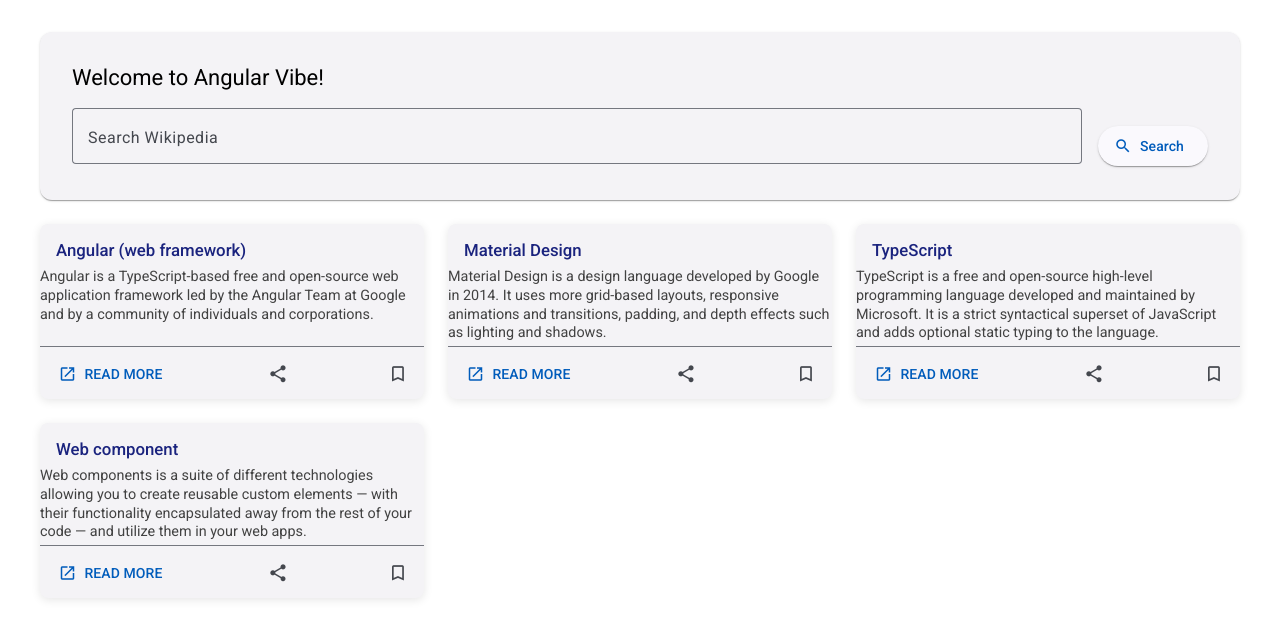
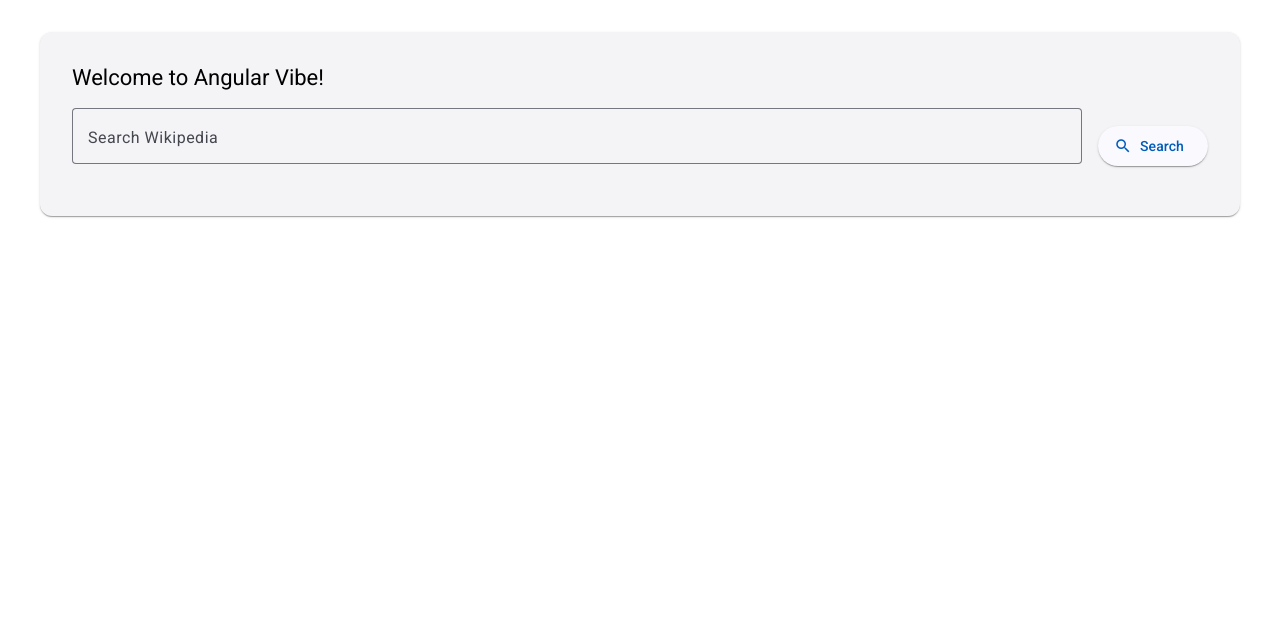
Before and after one commit to EnricoPicci/angular-vibe, an Angular app: page / in a window 1280 px wide. Shown: the top 638 px of the page. Built offline with nearby package versions, Linux system fonts and the light colour scheme.

Commit message:
wikipedia service added to home page

```diff
--- a/src/app/pages/home/home.component.html
+++ b/src/app/pages/home/home.component.html
@@ -24,8 +24,8 @@
     <app-wiki-card
       *ngFor="let article of wikiArticles"
       [title]="article.title"
-      [description]="article.description"
-      [link]="article.link">
+      [description]="article.description || ''"
+      [link]="article.link || ''">
     </app-wiki-card>
   </div>
 </div>
--- a/src/app/pages/home/home.component.ts
+++ b/src/app/pages/home/home.component.ts
@@ -7,6 +7,7 @@
 import { MatIconModule } from '@angular/material/icon';
 import { MatCardModule } from '@angular/material/card';
 import { WikiCardComponent } from '../../components/wiki-card/wiki-card.component';
+import { WikipediaService, WikiPage } from '../../services/wikipedia.service';
 
 @Component({
   selector: 'app-home',
@@ -26,33 +27,23 @@
 })
 export class HomeComponent {
   searchQuery: string = '';
+  wikiArticles: WikiPage[] = [];
 
-  // Sample wiki articles for demonstration
-  wikiArticles = [
-    {
-      title: 'Angular (web framework)',
-      description: 'Angular is a TypeScript-based free and open-source web application framework led by the Angular Team at Google and by a community of individuals and corporations.',
-      link: 'https://en.wikipedia.org/wiki/Angular_(web_framework)'
-    },
-    {
-      title: 'Material Design',
-      description: 'Material Design is a design language developed by Google in 2014. It uses more grid-based layouts, responsive animations and transitions, padding, and depth effects such as lighting and shadows.',
-      link: 'https://en.wikipedia.org/wiki/Material_Design'
-    },
-    {
-      title: 'TypeScript',
-      description: 'TypeScript is a free and open-source high-level programming language developed and maintained by Microsoft. It is a strict syntactical superset of JavaScript and adds optional static typing to the language.',
-      link: 'https://en.wikipedia.org/wiki/TypeScript'
-    },
-    {
-      title: 'Web component',
-      description: 'Web components is a suite of different technologies allowing you to create reusable custom elements — with their functionality encapsulated away from the rest of your code — and utilize them in your web apps.',
-      link: 'https://en.wikipedia.org/wiki/Web_Components'
-    }
-  ];
+  constructor(private wikipediaService: WikipediaService) {}
 
   onSearch(): void {
-    // This will be implemented later to call the remote API
-    console.log('Searching for:', this.searchQuery);
+    if (!this.searchQuery.trim()) {
+      this.wikiArticles = [];
+      return;
+    }
+    this.wikipediaService.searchArticles(this.searchQuery, 10).subscribe({
+      next: resp => {
+        this.wikiArticles = resp.pages;
+      },
+      error: err => {
+        console.error('Wikipedia search failed', err);
+        this.wikiArticles = [];
+      }
+    });
   }
 }
--- a/src/main.ts
+++ b/src/main.ts
@@ -1,6 +1,14 @@
 import { bootstrapApplication } from '@angular/platform-browser';
-import { appConfig } from './app/app.config';
+import { ApplicationConfig } from '@angular/core';
+import { provideHttpClient } from '@angular/common/http';
 import { AppComponent } from './app/app.component';
+
+export const appConfig: ApplicationConfig = {
+  providers: [
+    provideHttpClient(),
+    // ...other providers
+  ]
+};
 
 bootstrapApplication(AppComponent, appConfig)
   .catch((err) => console.error(err));
```
